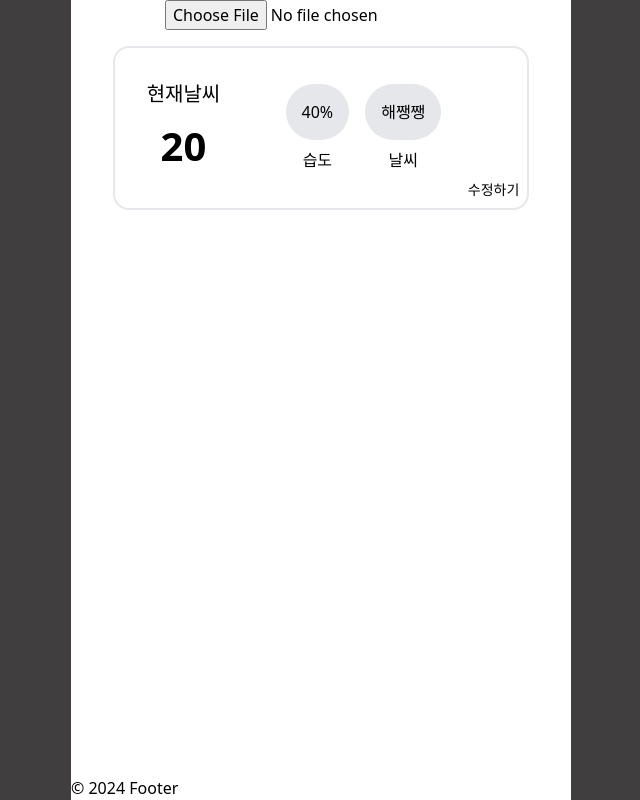
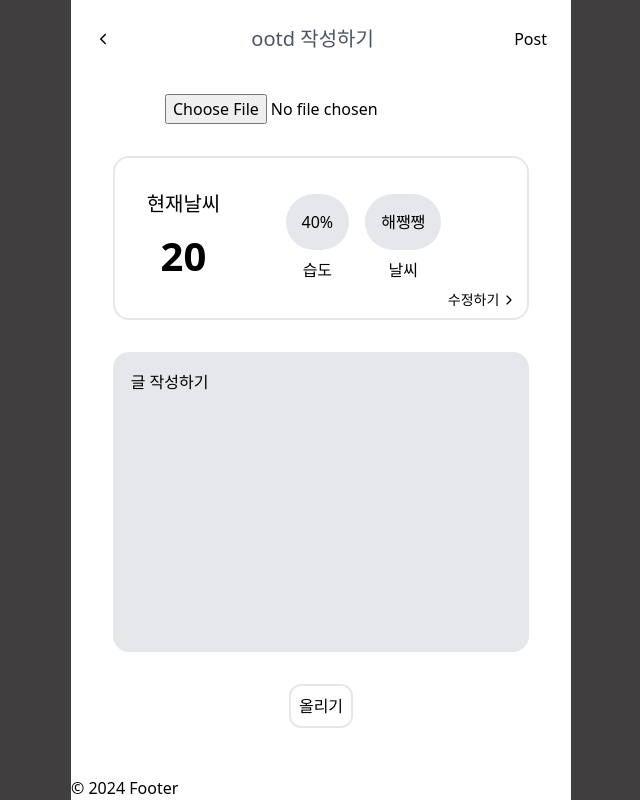
Before and after one commit to yeomdogyeong/vercel_public, a Next.js app: page /ootd/write in a window 1280 px wide. Shown: the whole page, without its empty margins (319-959 px from the left). Built offline with nearby package versions, Linux system fonts and the light colour scheme.

Commit message:
Feat: Ootd Header 구현

```diff
--- a/app/ootd/page.tsx
+++ b/app/ootd/page.tsx
@@ -1,3 +1,20 @@
+import Header from "@/components/ootd/Header";
+import UserComponent from "@/components/ootd/UserComponent";
+import Weather from "@/components/ootd/Weather";
+import { GoPencil } from "react-icons/go";
+import { IoIosSearch } from "react-icons/io";
 export default function Ootd() {
-  return <div>ootd</div>;
+  return (
+    <main className="w-full flex flex-col items-center">
+      <section className="flex items-center justify-between p-6 w-full backdrop-blur-[1px]">
+        <span className="text-gray-700 text-[20px] font-bold">날씨 OOTD</span>
+        <span className="flex">
+          <GoPencil className="mr-4" size={22} />
+          <IoIosSearch size={24} />
+        </span>
+      </section>
+      <Weather />
+      <UserComponent />
+    </main>
+  );
 }
--- a/app/ootd/write/page.tsx
+++ b/app/ootd/write/page.tsx
@@ -2,6 +2,8 @@
 import { ChangeEvent, useState } from "react";
 import Image from "next/image";
 import Weather from "@/components/ootd/Weather";
+import Header from "@/components/ootd/Header";
+import WriteOotd from "@/components/ootd/WriteOotd";
 export default function OotdWrite() {
   const [uploadImgUrl, setUploadImgUrl] = useState("");
 
@@ -22,13 +24,23 @@ export default function OotdWrite() {
   };
 
   return (
-    <>
-      {uploadImgUrl && (
-        <Image src={uploadImgUrl} alt="user-image" width={400} height={400} />
-      )}
-      <input type="file" accept="image/*" onChange={onchangeImageUpload} />
+    <main className="w-full flex flex-col items-center">
+      <Header />
+      <section className="m-4 flex flex-col">
+        {uploadImgUrl && (
+          <Image
+            className="rounded-3xl mb-4"
+            src={uploadImgUrl}
+            alt="user-image"
+            width={400}
+            height={700}
+          />
+        )}
+        <input type="file" accept="image/*" onChange={onchangeImageUpload} />
+      </section>
 
       <Weather />
-    </>
+      <WriteOotd />
+    </main>
   );
 }
--- a/app/page.tsx
+++ b/app/page.tsx
@@ -1,12 +1,12 @@
 import Image from "next/image";
 import Button from "@/components/button/Button";
 import { GoogleOAuthProvider } from "@react-oauth/google";
+import Header from "@/components/ootd/Header";
 
 export default function Home() {
   const clientId = "YOUR_GOOGLE_CLIENT_ID";
 
   return (
-    <GoogleOAuthProvider clientId={clientId}>
     <main className="">
       <div className="flex flex-col items-center justify-center overflow-hidden">
         <Image
@@ -26,6 +26,5 @@ export default function Home() {
         />
       </div>
     </main>
-    </GoogleOAuthProvider>
   );
 }
--- /dev/null
+++ b/components/ootd/Header.tsx
@@ -0,0 +1,13 @@
+import Link from "next/link";
+import { IoIosArrowBack } from "react-icons/io";
+export default function Header() {
+  return (
+    <section className="flex items-center justify-between p-6 w-full backdrop-blur-[1px]">
+      <Link href="/ootd">
+        <IoIosArrowBack />
+      </Link>
+      <span className="text-gray-600 text-[20px] font-thin">ootd 작성하기</span>
+      <span>Post</span>
+    </section>
+  );
+}
--- /dev/null
+++ b/components/ootd/UserComponent.tsx
@@ -0,0 +1,21 @@
+export default function UserComponent() {
+  return (
+    <>
+      {" "}
+      <section className="flex flex-col border-2 rounded-2xl p-4 w-5/6 m-4 h-[300px] bg-gray-200">
+        <div className="flex justify-between">
+          <span className="font-thin">UserName</span>
+          <div className="flex flex-col">
+            <span>date</span>
+            <div>
+              <span>humidity</span>
+              <span>Temperature</span>
+            </div>
+          </div>
+        </div>
+        <article>불라불라</article>
+        <div>유저사진</div>
+      </section>
+    </>
+  );
+}
--- a/components/ootd/Weather.tsx
+++ b/components/ootd/Weather.tsx
@@ -1,3 +1,4 @@
+import { IoIosArrowForward } from "react-icons/io";
 export default function Weather() {
   return (
     <section className="flex border-2 rounded-2xl p-4 w-5/6 m-4 justify-between items-center relative">
@@ -17,8 +18,10 @@ export default function Weather() {
           <span className="mt-2">날씨</span>
         </div>
       </div>
-      <button className="absolute bottom-0 right-0 mb-2 mr-2 text-sm">
+
+      <button className="flex absolute bottom-0 right-0 mb-2 mr-2 text-sm hover:text-red-400">
         수정하기
+        <IoIosArrowForward className="m-[3px]" />
       </button>
     </section>
   );
--- /dev/null
+++ b/components/ootd/WriteOotd.tsx
@@ -0,0 +1,10 @@
+export default function WriteOotd() {
+  return (
+    <>
+      <section className="flex border-2 rounded-2xl p-4 w-5/6 m-4 h-[300px] bg-gray-200">
+        <div className="font-thin">글 작성하기</div>
+      </section>
+      <button className="m-4 border-2 p-2 rounded-xl">올리기</button>
+    </>
+  );
+}
```
Lines whose indentation alone changed are shown as unchanged.
